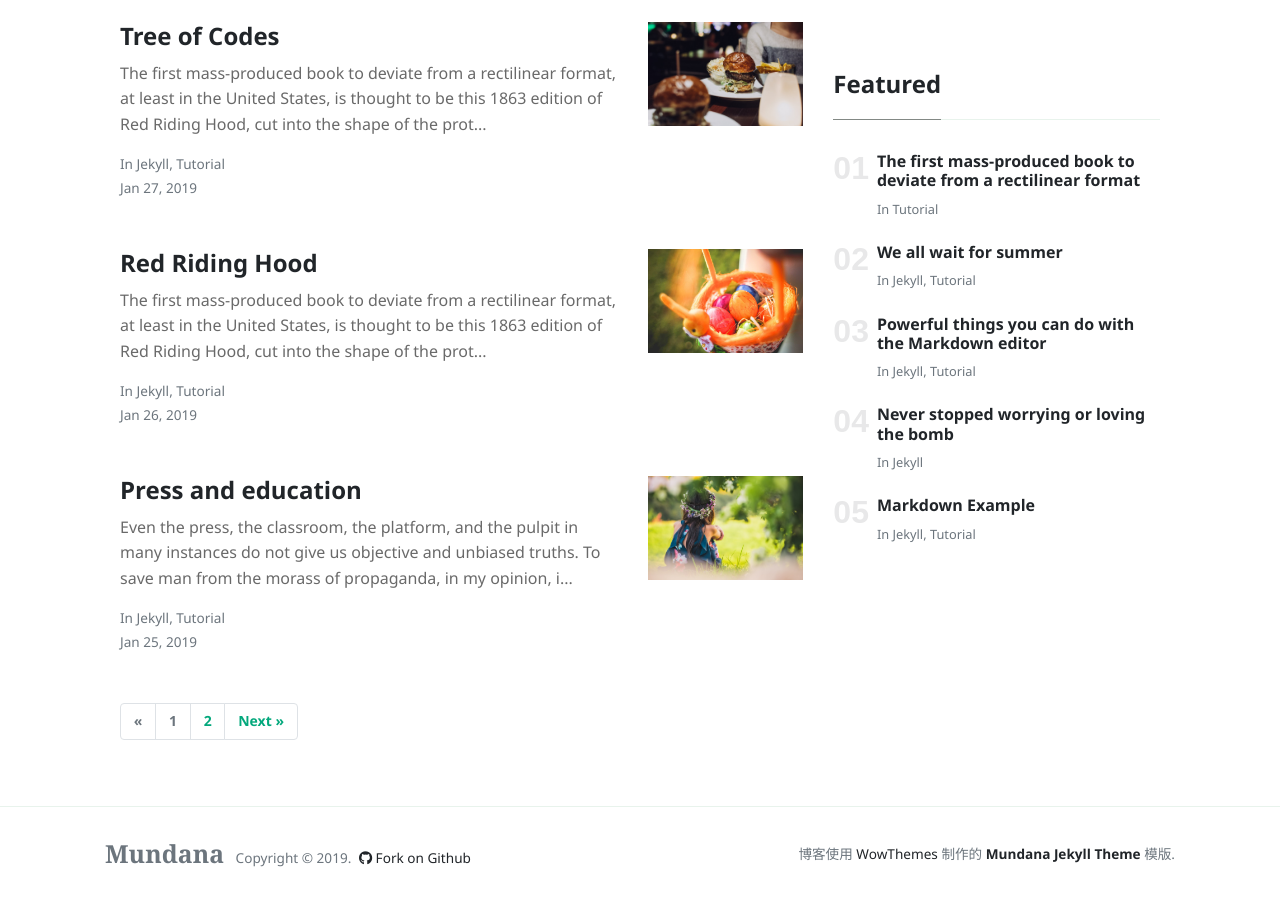
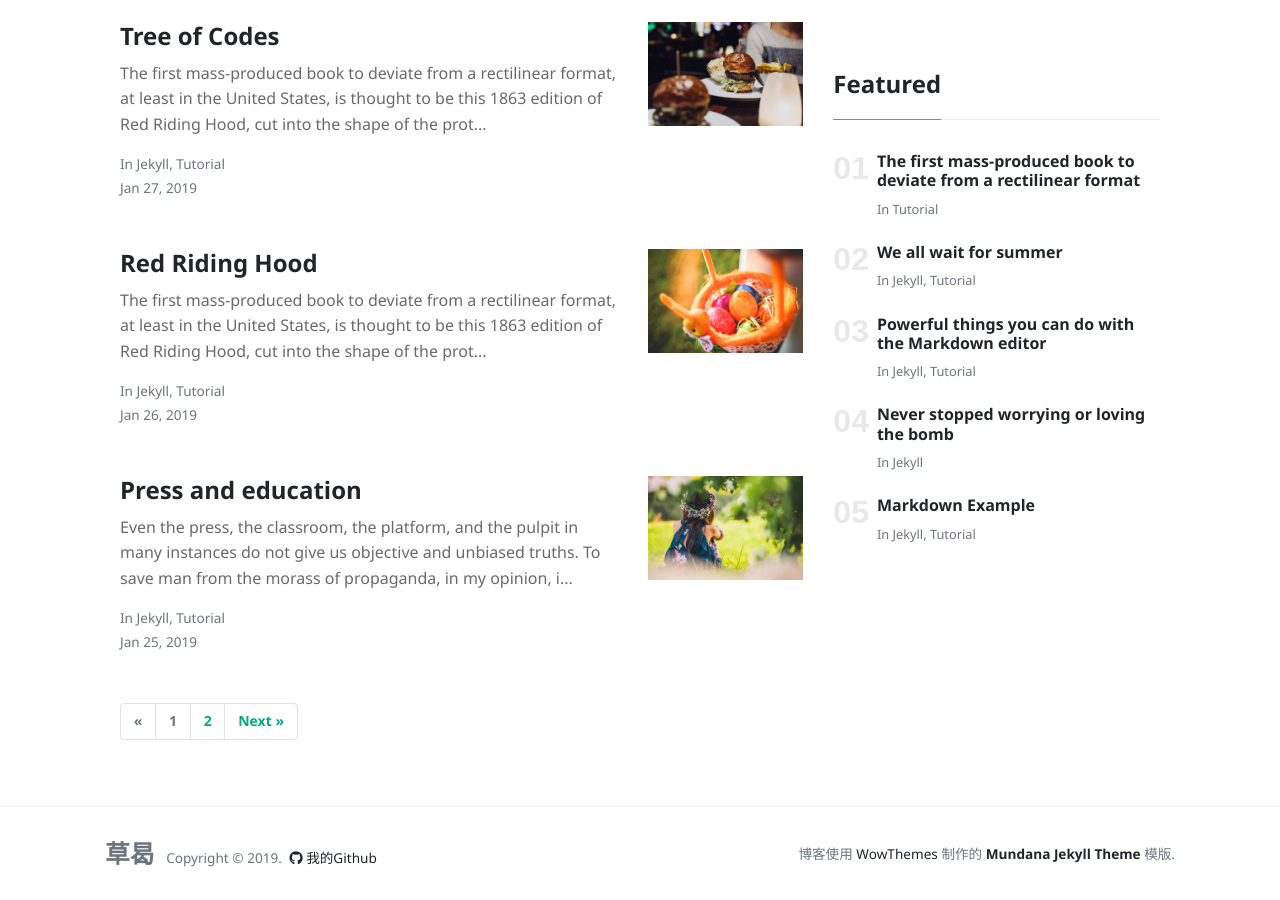
Before and after one commit to geyuxi/geyuxi.github.io, a Jekyll site: the page built from index.html, in a window 1280 px wide and 900 px high, scrolled down 1707 px. Built offline with Jekyll 4.4.1, drawn with Linux system fonts in a browser that asks for light colours; nearby versions of some CDN libraries; the list of posts is cut into pages by our own code.

Commit message:
Update default.html

```diff
--- a/_layouts/default.html
+++ b/_layouts/default.html
@@ -77,11 +77,11 @@
         <div class="container">
         <div class="row align-items-center justify-content-between">
             <div>
-                <span class="navbar-brand mr-2 mb-0"><strong>Mundana</strong></span>
+                <span class="navbar-brand mr-2 mb-0"><strong>草曷</strong></span>
                 <span>Copyright © <script>document.write(new Date().getFullYear())</script>.</span>
 
                 <!--  Github Repo Star Btn-->
-                <a class="text-dark ml-1" target="_blank" href="https://github.com/wowthemesnet/mundana-theme-jekyll"><i class="fab fa-github"></i> Fork on Github</a>
+                <a class="text-dark ml-1" target="_blank" href="https://github.com/geyxui"><i class="fab fa-github"></i> 我的Github</a>
 
             </div>
             <div>
```
